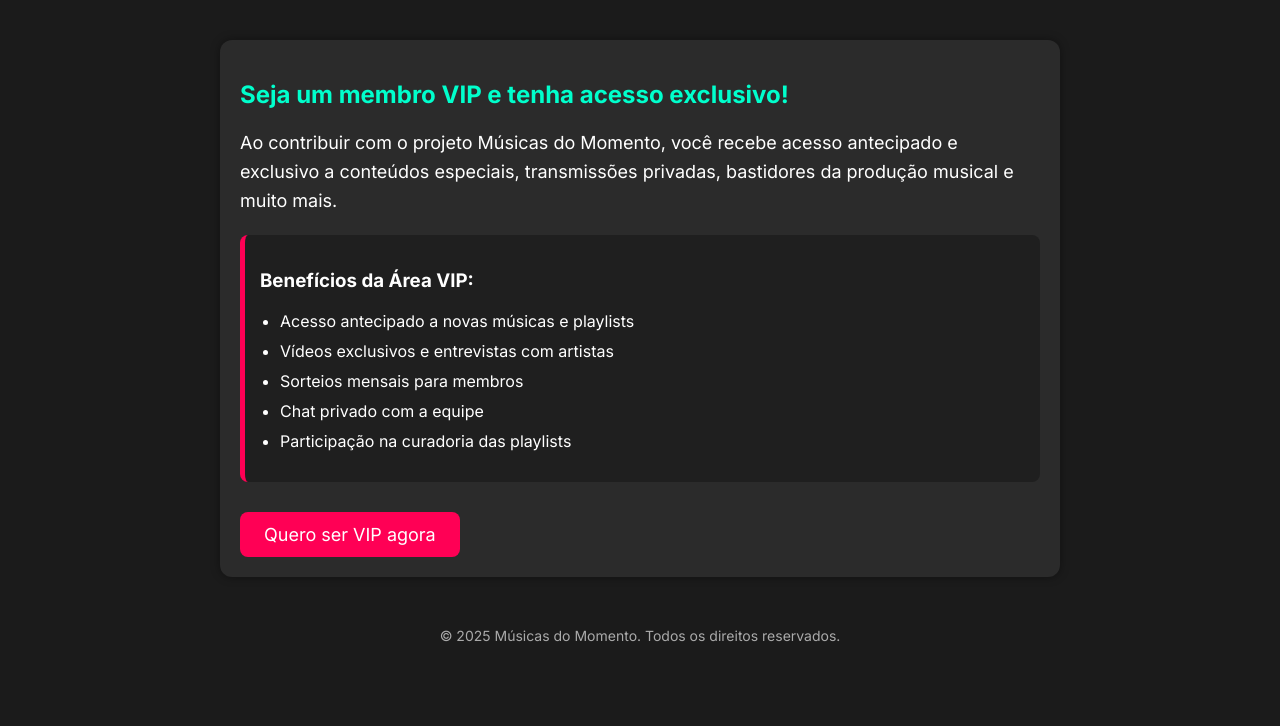
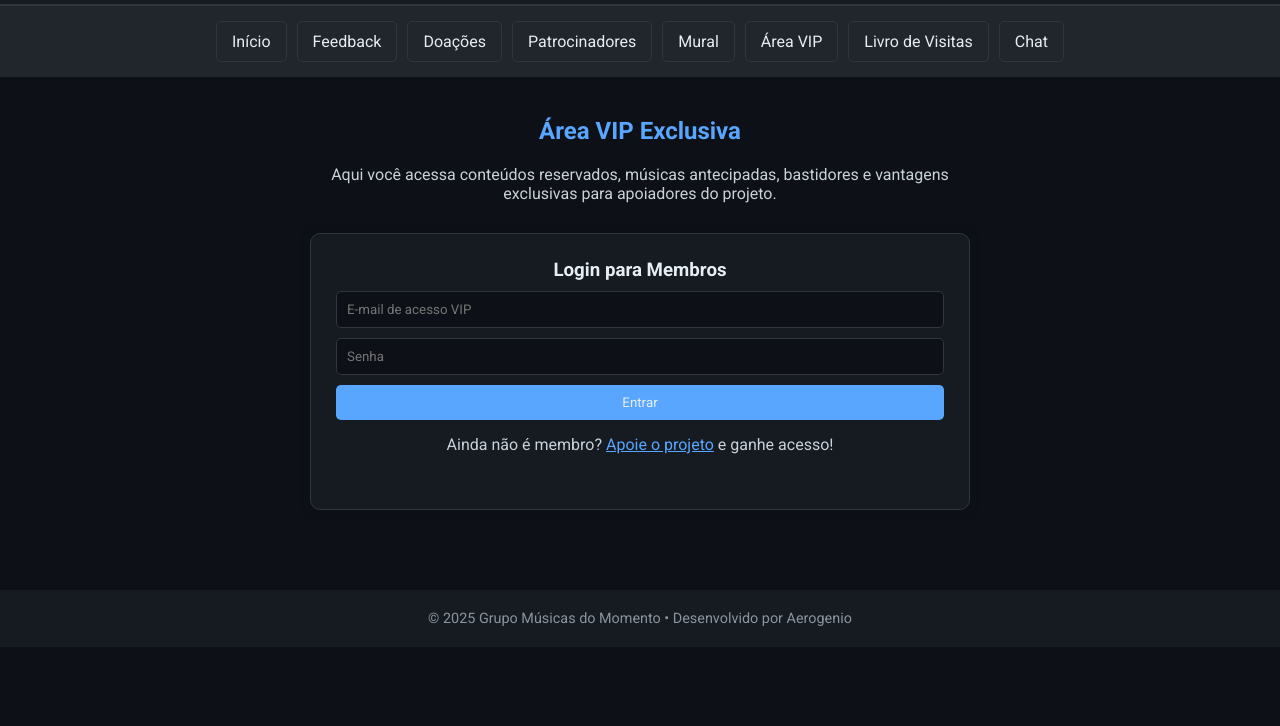
Before and after one commit to Aerogenio/musicas-do-momento, a plain HTML site: page vip.html in a window 1280 px wide. Shown: the part 74-800 px from the top of the page. Drawn offline with Linux system fonts and the light colour scheme.

Commit message:
Update vip.html

```diff
--- a/vip.html
+++ b/vip.html
@@ -1,115 +1,147 @@
 <!DOCTYPE html>
-<html lang="pt-br">
+<html lang="pt-BR">
 <head>
-  <meta charset="UTF-8" />
+  <meta charset="UTF-8"/>
   <meta name="viewport" content="width=device-width, initial-scale=1.0"/>
   <title>Área VIP - Músicas do Momento</title>
-  <link href="https://fonts.googleapis.com/css2?family=Inter:wght@400;700&display=swap" rel="stylesheet">
+  <link href="https://fonts.googleapis.com/css2?family=Roboto:wght@400;700&display=swap" rel="stylesheet"/>
   <style>
-    body {
+    * {
       margin: 0;
       padding: 0;
-      background-color: #1b1b1b;
-      color: #ffffff;
-      font-family: 'Inter', sans-serif;
+      box-sizing: border-box;
+      font-family: 'Roboto', sans-serif;
+    }
+
+    body {
+      background-color: #0d1117;
+      color: #e6edf3;
     }
 
     header {
-      background-color: #ff0055;
+      background-color: #161b22;
       padding: 20px;
+      text-align: center;
+      border-bottom: 2px solid #30363d;
+    }
+
+    header h1 {
+      font-size: 2rem;
+      color: #58a6ff;
+    }
+
+    nav {
+      background-color: #21262d;
+      display: flex;
+      flex-wrap: wrap;
+      justify-content: center;
+      gap: 10px;
+      padding: 15px;
+    }
+
+    nav a {
+      color: #e6edf3;
+      text-decoration: none;
+      padding: 10px 15px;
+      border: 1px solid #30363d;
+      border-radius: 5px;
+      transition: 0.3s;
+    }
+
+    nav a:hover {
+      background-color: #58a6ff;
+      color: #0d1117;
+    }
+
+    .content {
+      padding: 40px 20px;
+      max-width: 700px;
+      margin: auto;
       text-align: center;
     }
 
-    header h1 {
-      margin: 0;
-      font-size: 28px;
-    }
-
-    main {
-      max-width: 800px;
-      margin: 40px auto;
-      padding: 20px;
-      background-color: #2b2b2b;
-      border-radius: 12px;
-      box-shadow: 0 0 10px rgba(0,0,0,0.4);
-    }
-
-    h2 {
-      color: #00ffcc;
+    .content h2 {
+      color: #58a6ff;
       margin-bottom: 20px;
     }
 
-    p {
-      font-size: 18px;
-      line-height: 1.6;
+    .content p {
+      color: #c9d1d9;
+      margin-bottom: 30px;
     }
 
-    .benefits {
-      margin-top: 20px;
-      background-color: #1f1f1f;
-      padding: 15px;
-      border-left: 5px solid #ff0055;
-      border-radius: 8px;
+    .vip-box {
+      background-color: #161b22;
+      padding: 25px;
+      border-radius: 10px;
+      border: 1px solid #30363d;
+      box-shadow: 0 0 10px #0d1117;
     }
 
-    .benefits ul {
-      padding-left: 20px;
+    input, button {
+      padding: 10px;
+      margin-top: 10px;
+      width: 100%;
+      border-radius: 5px;
+      border: 1px solid #30363d;
+      background-color: #0d1117;
+      color: #e6edf3;
     }
 
-    .benefits li {
-      margin-bottom: 10px;
+    button {
+      background-color: #58a6ff;
+      border: none;
+      cursor: pointer;
+      transition: 0.3s;
     }
 
-    .access-button {
-      display: inline-block;
-      margin-top: 30px;
-      padding: 12px 24px;
-      font-size: 18px;
-      background-color: #ff0055;
-      color: white;
-      border: none;
-      border-radius: 8px;
-      text-decoration: none;
-      transition: background-color 0.3s ease;
-    }
-
-    .access-button:hover {
-      background-color: #e6004c;
+    button:hover {
+      background-color: #1f6feb;
     }
 
     footer {
-      margin-top: 50px;
+      margin-top: 40px;
+      padding: 20px;
+      background-color: #161b22;
       text-align: center;
-      font-size: 14px;
-      color: #aaaaaa;
+      font-size: 0.9rem;
+      color: #8b949e;
     }
   </style>
 </head>
 <body>
+
   <header>
-    <h1>Área VIP</h1>
+    <h1>Grupo Músicas do Momento</h1>
   </header>
 
-  <main>
-    <h2>Seja um membro VIP e tenha acesso exclusivo!</h2>
-    <p>Ao contribuir com o projeto Músicas do Momento, você recebe acesso antecipado e exclusivo a conteúdos especiais, transmissões privadas, bastidores da produção musical e muito mais.</p>
+  <nav>
+    <a href="index.html">Início</a>
+    <a href="feedback.html">Feedback</a>
+    <a href="doacoes.html">Doações</a>
+    <a href="patrocinadores.html">Patrocinadores</a>
+    <a href="mural.html">Mural</a>
+    <a href="vip.html">Área VIP</a>
+    <a href="livro.html">Livro de Visitas</a>
+    <a href="chat.html">Chat</a>
+  </nav>
 
-    <div class="benefits">
-      <h3>Benefícios da Área VIP:</h3>
-      <ul>
-        <li>Acesso antecipado a novas músicas e playlists</li>
-        <li>Vídeos exclusivos e entrevistas com artistas</li>
-        <li>Sorteios mensais para membros</li>
-        <li>Chat privado com a equipe</li>
-        <li>Participação na curadoria das playlists</li>
-      </ul>
+  <section class="content">
+    <h2>Área VIP Exclusiva</h2>
+    <p>Aqui você acessa conteúdos reservados, músicas antecipadas, bastidores e vantagens exclusivas para apoiadores do projeto.</p>
+
+    <div class="vip-box">
+      <h3>Login para Membros</h3>
+      <input type="text" placeholder="E-mail de acesso VIP">
+      <input type="password" placeholder="Senha">
+      <button>Entrar</button>
+      <p style="margin-top: 15px;">Ainda não é membro? <a href="doacoes.html" style="color:#58a6ff;">Apoie o projeto</a> e ganhe acesso!</p>
     </div>
-
-    <a href="https://apoia.se/musicasdomomento" target="_blank" class="access-button">Quero ser VIP agora</a>
-  </main>
+  </section>
 
   <footer>
-    © 2025 Músicas do Momento. Todos os direitos reservados.
+    © 2025 Grupo Músicas do Momento • Desenvolvido por Aerogenio
   </footer>
+
 </body>
 </html>
```
